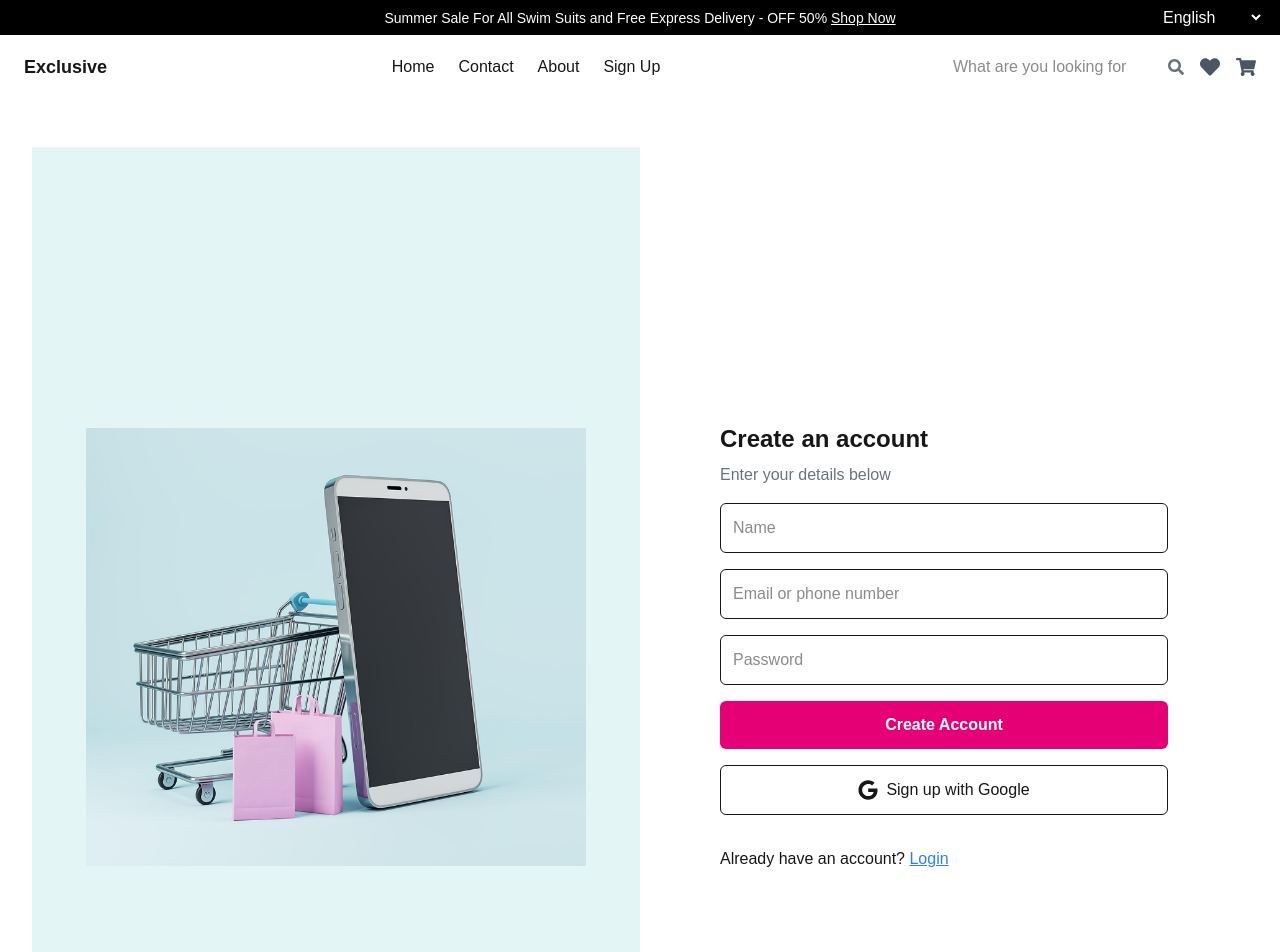
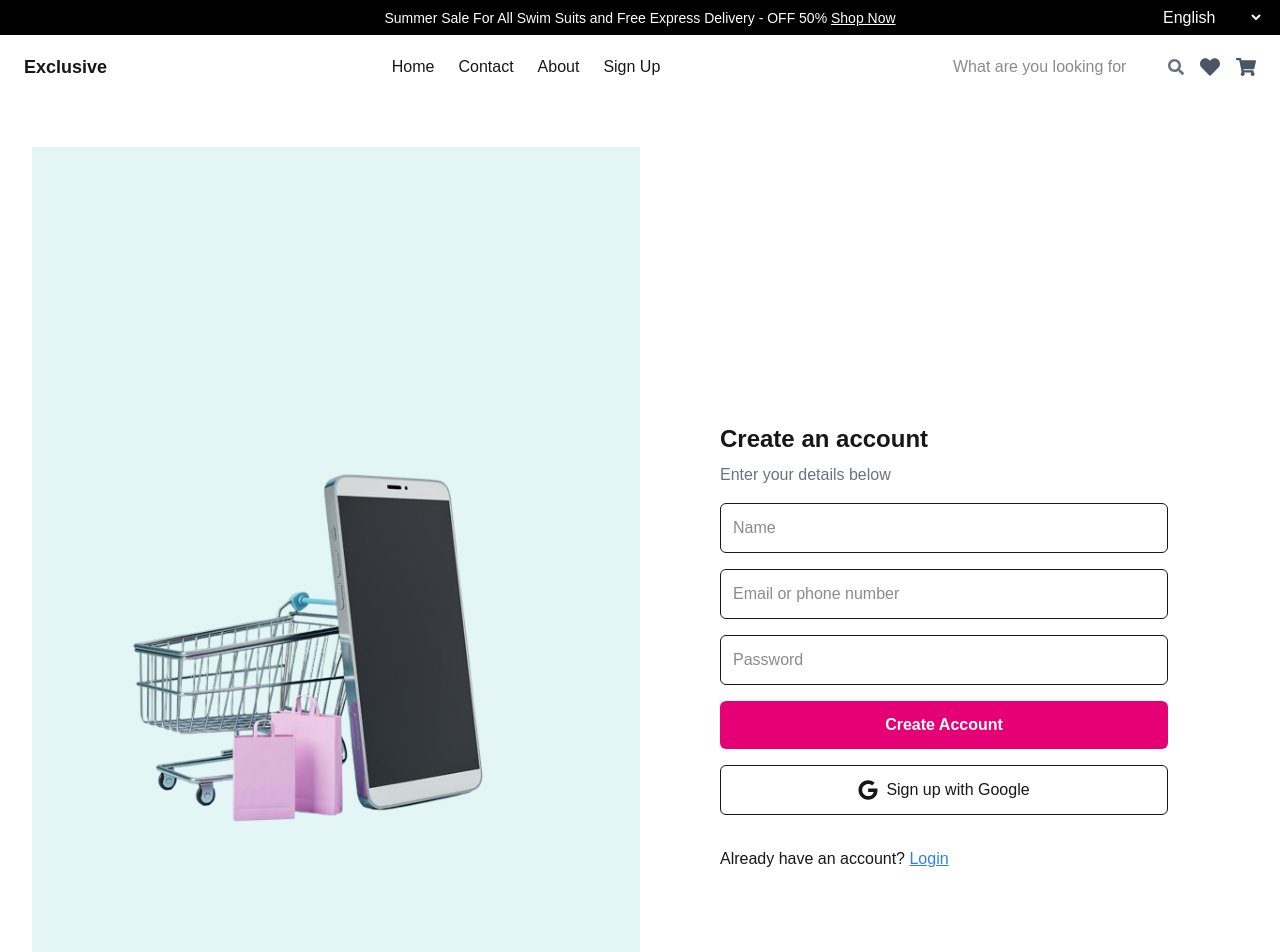
Before and after one commit to RigbeWeleslasie/e-commerce-next-project, a Next.js app in the folder e-commerce-app/: page /signup in a window 1280 px wide. Shown: the top 952 px of the page. Built offline with nearby package versions, Linux system fonts and the light colour scheme.

Commit message:
Updated the login page

```diff
--- a/e-commerce-app/app/login/page.tsx
+++ b/e-commerce-app/app/login/page.tsx
@@ -8,7 +8,7 @@ export default function LoginPage() {
       <div className="flex flex-1">
         <div className="w-1/2 flex justify-center items-center bg-[#E3F6F5]">
           <Image
-            src="/iphone14.png"
+            src="/iphone14-removebg-preview.png"
             alt="Shopping Cart"
             width={500}
             height={500}
--- a/e-commerce-app/app/signup/page.tsx
+++ b/e-commerce-app/app/signup/page.tsx
@@ -10,7 +10,7 @@ export default function Signup() {
         <div className="flex flex-1">
         <div className="w-1/2 flex justify-center items-center bg-[#E3F6F5] min-h-[1000px]">
           <Image
-            src="/iphone14.png"
+            src="/iphone14-removebg-preview.png"
             alt="Shopping Cart"
             width={500}
             height={500}
```
Also changed, not shown: e-commerce-app/public/iphone14-removebg-preview.png (added), e-commerce-app/public/iphone14.png (deleted).
